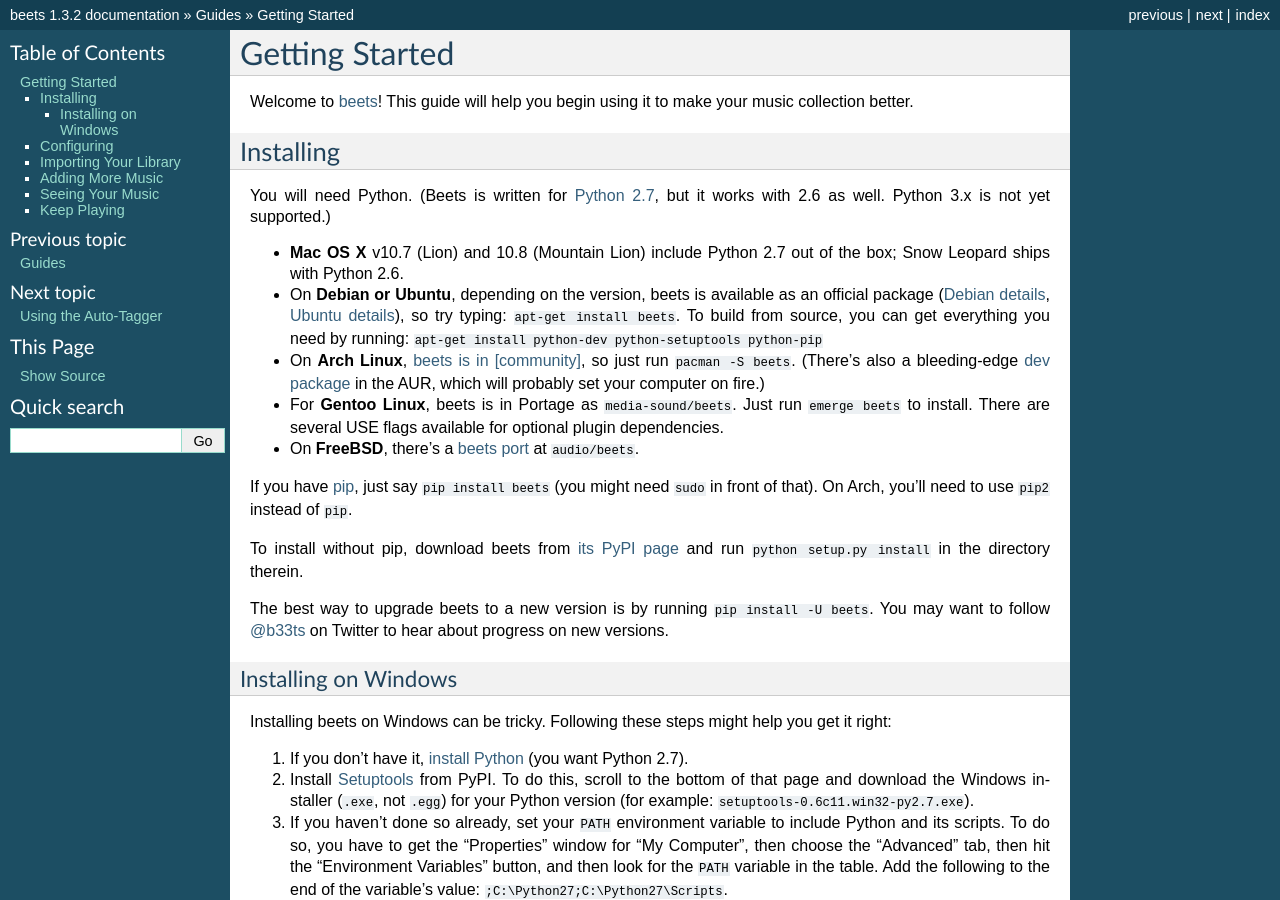
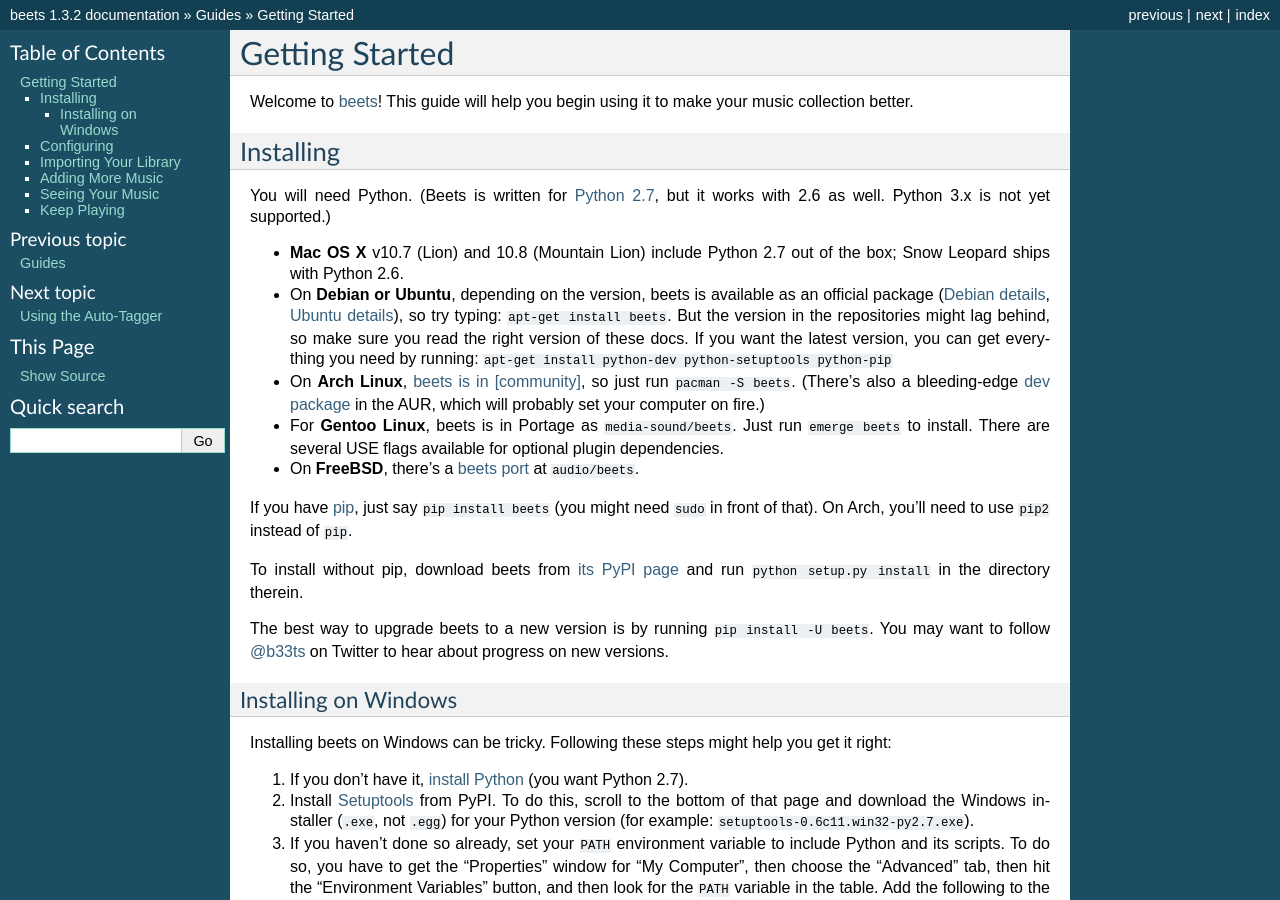
Before and after one commit to google-code-export/beets, a Sphinx documentation site: the page built from docs/guides/main.rst, in a window 1280 px wide and 900 px high. Built offline with Sphinx 7.4.7, drawn with Linux system fonts in a browser that asks for light colours.

Commit message:
docs: note about possible lagging packaged version
It's surprising how many Debian users don't realize they're looking at the
wrong version of the docs.

```diff
--- a/docs/guides/main.rst
+++ b/docs/guides/main.rst
@@ -19,8 +19,10 @@
 
 * On **Debian or Ubuntu**, depending on the version, beets is available as an
   official package (`Debian details`_, `Ubuntu details`_), so try typing:
-  ``apt-get install beets``. To build from source, you can get everything you
-  need by running: ``apt-get install python-dev python-setuptools python-pip``
+  ``apt-get install beets``. But the version in the repositories might lag
+  behind, so make sure you read the right version of these docs. If you want
+  the latest version, you can get everything you need by running:
+  ``apt-get install python-dev python-setuptools python-pip``
 
 * On **Arch Linux**, `beets is in [community]`_, so just run ``pacman -S
   beets``. (There's also a bleeding-edge `dev package`_ in the AUR, which will
```
